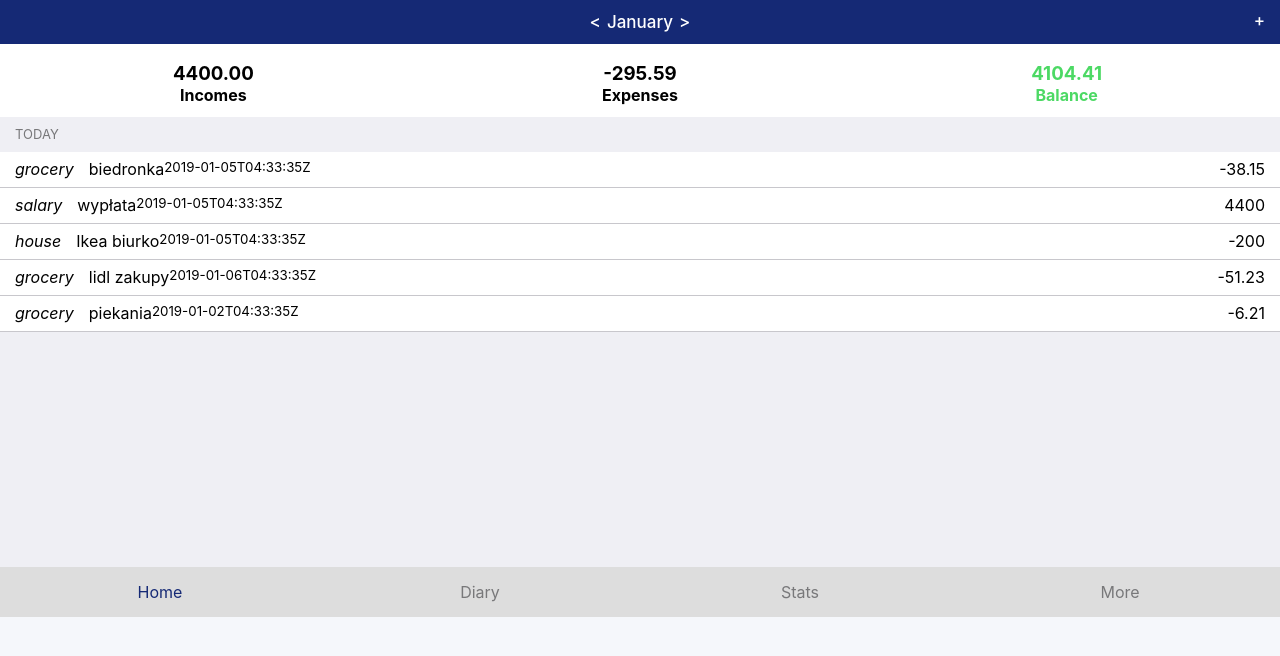
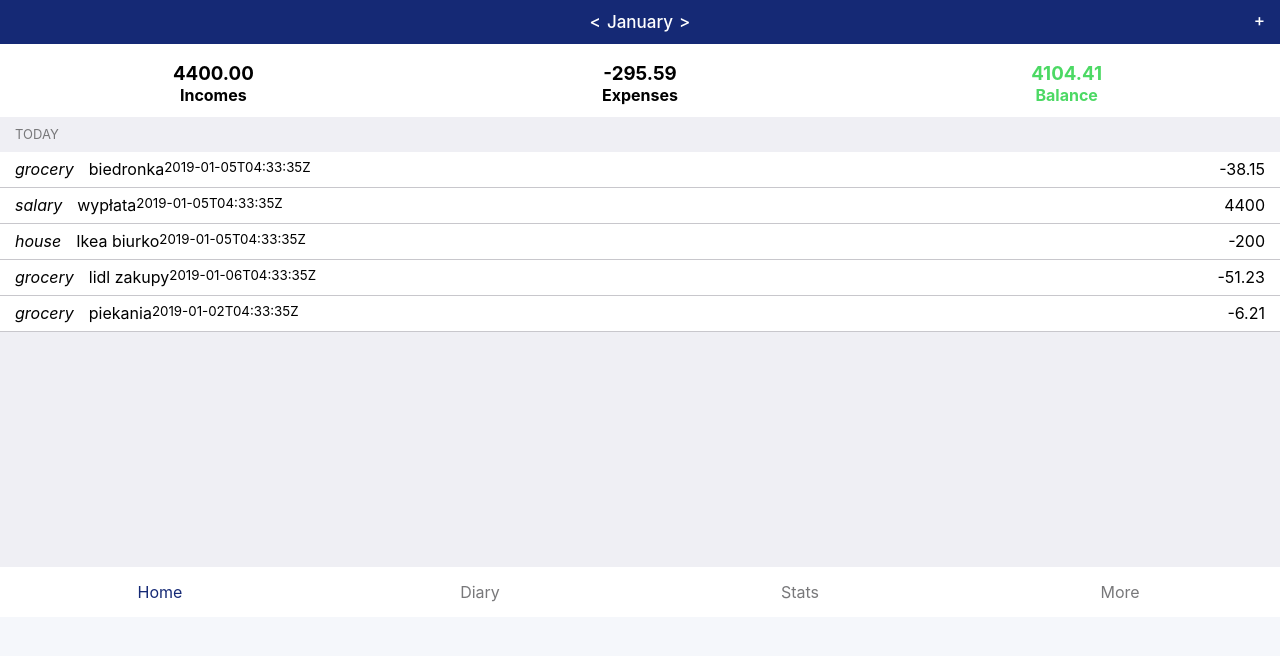
Before and after one commit to damianwojcik/MyBudgetPal, a React (Create React App) app: page / in a window 1280 px wide. Shown: the top 656 px of the page. Built offline with nearby package versions, Linux system fonts and the light colour scheme.

Commit message:
added router

```diff
--- a/src/App.js
+++ b/src/App.js
@@ -9,8 +9,8 @@ class App extends Component {
     return (
       <BrowserRouter>
         <div className="App">
-          <Route path="/" exact render={() => <Dashboard />} />
-          <Route path="/stats" exact render={() => <Stats />} />
+          <Route path="/" exact component={Dashboard} />
+          <Route path="/stats" exact component={Stats} />
         </div>
       </BrowserRouter>
     );
--- a/src/Components/BottomBar/BottomBar.js
+++ b/src/Components/BottomBar/BottomBar.js
@@ -5,7 +5,7 @@ import BottomBarItem from './BottomBarItem/BottomBarItem';
 const BottomBar = ( props ) => {
     return (
         <div className={classes.BottomBar}>
-            <BottomBarItem link="/" active>Home</BottomBarItem>
+            <BottomBarItem link="/">Home</BottomBarItem>
             <BottomBarItem link="/diary">Diary</BottomBarItem>
             <BottomBarItem link="/stats">Stats</BottomBarItem>
             <BottomBarItem link="/more">More</BottomBarItem>
--- a/src/Components/BottomBar/BottomBar.module.css
+++ b/src/Components/BottomBar/BottomBar.module.css
@@ -1,4 +1,3 @@
 .BottomBar {
-    background: #ddd;
     display: flex;
 }
--- a/src/Components/BottomBar/BottomBarItem/BottomBarItem.js
+++ b/src/Components/BottomBar/BottomBarItem/BottomBarItem.js
@@ -1,12 +1,16 @@
 import React from 'react';
+import { NavLink } from 'react-router-dom';
 import classes from './BottomBarItem.module.css';
 
 const BottomBarItem = (props) => (
     <div className={classes.BottomBarItem}>
-        <a
-            href={props.link}
-            className={props.active ? classes.active : null}
-        >{props.children}</a>
+        <NavLink
+            exact
+            to={props.link}
+            activeStyle={{
+                color: '#152975'
+            }}
+        >{props.children}</NavLink>
     </div>
 );
 
--- a/src/Components/BottomBar/BottomBarItem/BottomBarItem.module.css
+++ b/src/Components/BottomBar/BottomBarItem/BottomBarItem.module.css
@@ -6,10 +6,8 @@
     padding: 15px 0;
     display: block;
     color: #78787a;
+    background: #fff;
 }
 .BottomBarItem a:hover {
-    background-color: #ccc;
+    background-color: #EFEFF4;
 }
-.BottomBarItem a.active {
-    color: #152975;
-}
--- a/src/containers/Stats.js
+++ b/src/containers/Stats.js
@@ -1,9 +1,11 @@
 import React from 'react';
+import BottomBar from '../Components/BottomBar/BottomBar';
 
 const Stats = () => {
     return (
         <div>
             <h1>Stats</h1>
+            <BottomBar />
         </div>
     );
 };
```
Also changed, not shown: 2 other files (tests, documents, lock files or other folders).
